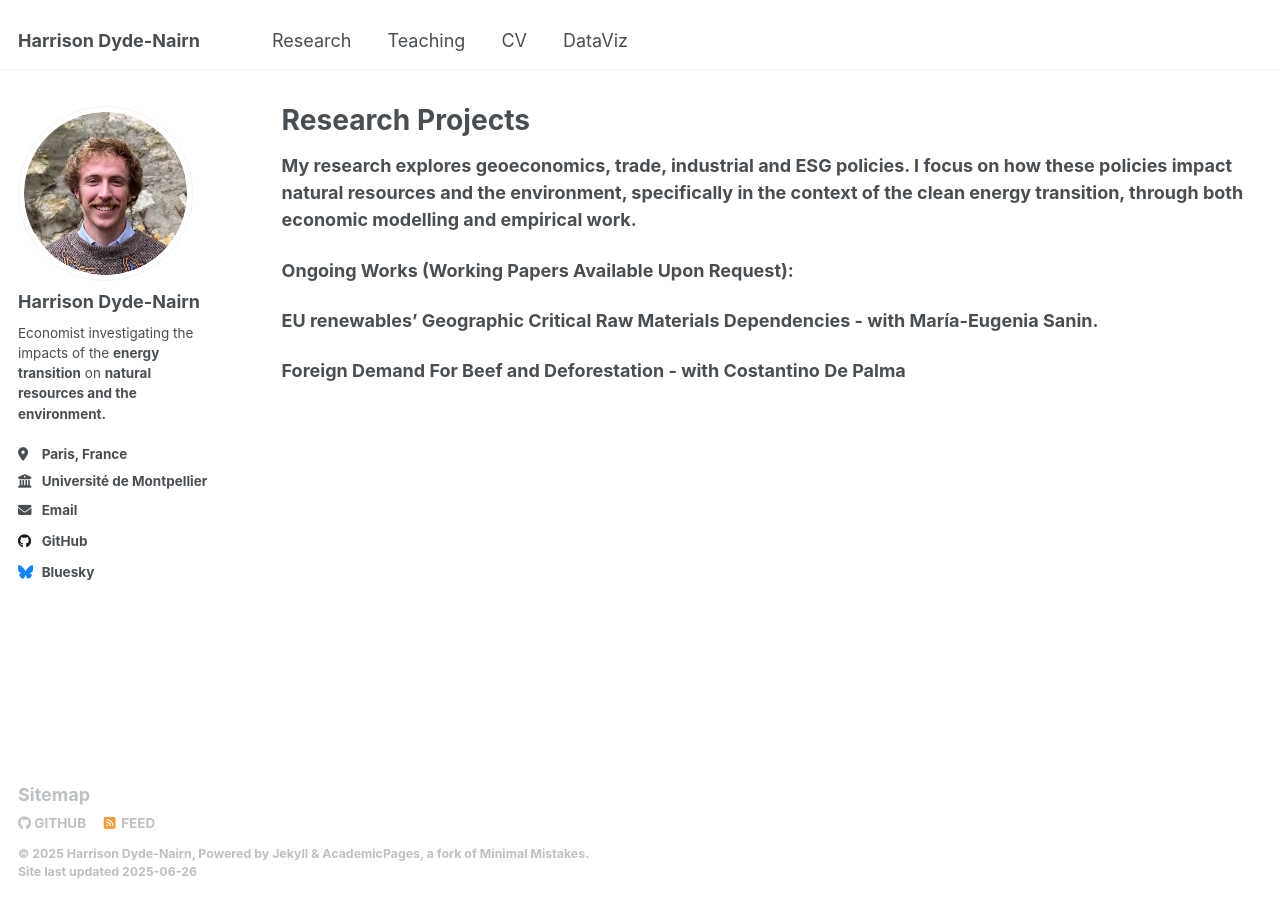
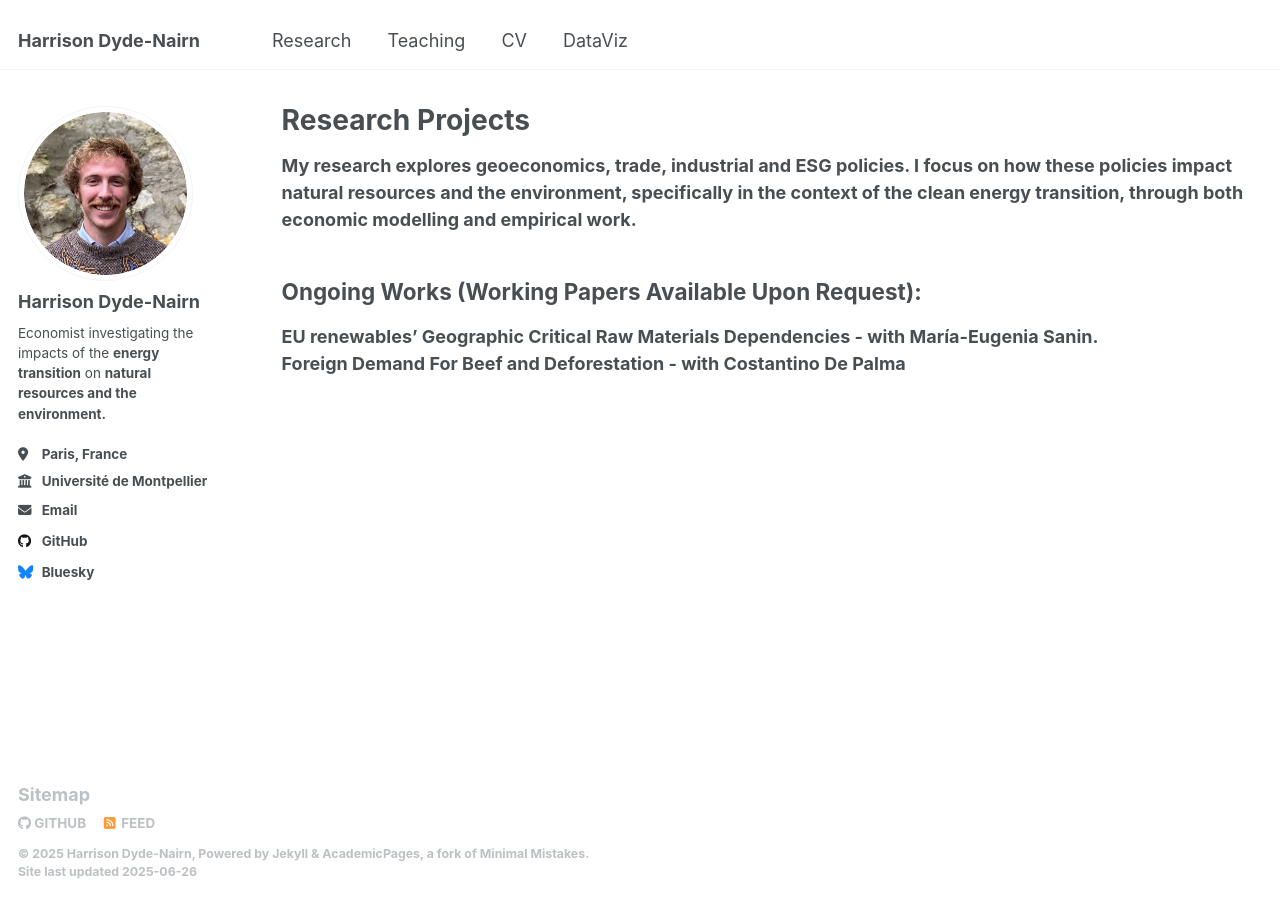
Before and after one commit to hdydenairn/hdydenairn.github.io, a Jekyll site: the page built from _pages/research.md, in a window 1280 px wide. Built offline with Jekyll 4.4.1, drawn with Linux system fonts in a browser that asks for light colours.

```diff
--- a/_pages/research.md
+++ b/_pages/research.md
@@ -7,8 +7,7 @@ author_profile: true
 
 My research explores geoeconomics, trade, industrial and ESG policies. I focus on how these policies impact natural resources and the environment, specifically in the context of the clean energy transition, through both economic modelling and empirical work.
 
-**Ongoing Works (Working Papers Available Upon Request):**
+## Ongoing Works (Working Papers Available Upon Request):
 
-EU renewables' Geographic Critical Raw Materials Dependencies - with María-Eugenia Sanin.
-
+EU renewables' Geographic Critical Raw Materials Dependencies - with María-Eugenia Sanin.<br>
 Foreign Demand For Beef and Deforestation - with Costantino De Palma
```
